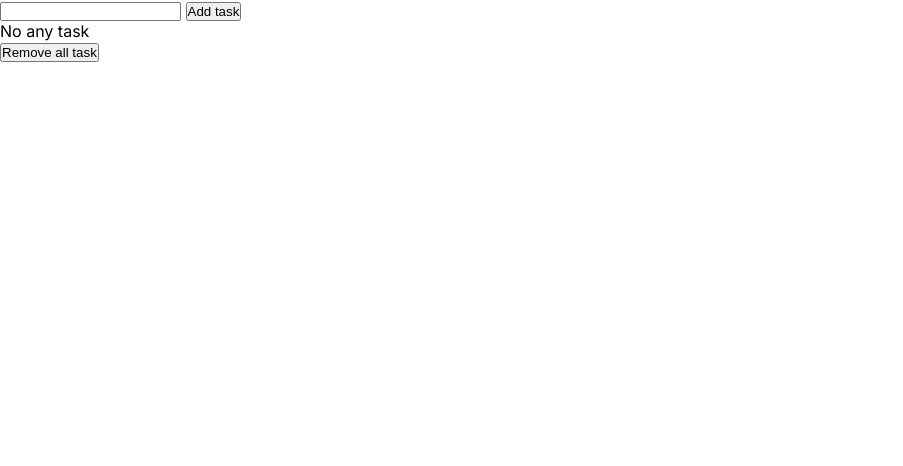
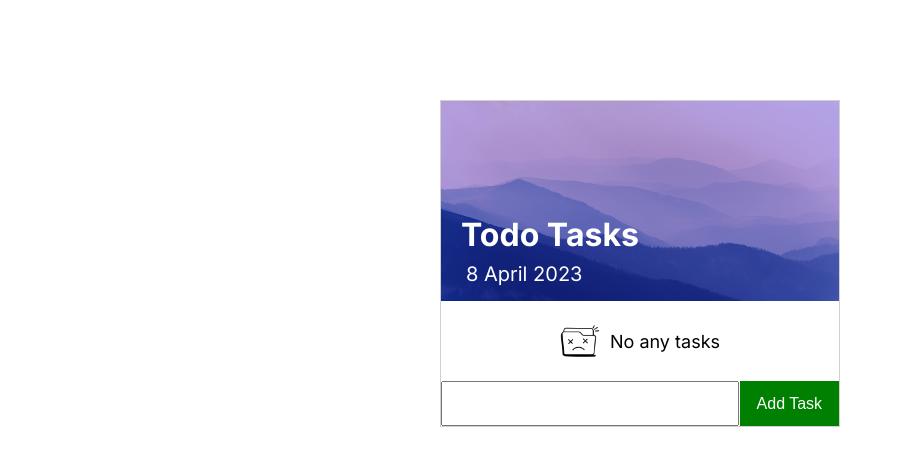
Before and after one commit to AnjitGC741/Todo-Application-JavaScript, a plain HTML site: page index.html in a window 1280 px wide. Shown: the whole page, without its empty margins (0-903 px from the left). Drawn offline with nearby package versions, Linux system fonts and the light colour scheme; a web font is replaced by a local one.

Commit message:
Complete

```diff
--- a/index.html
+++ b/index.html
@@ -7,16 +7,44 @@
     <!-- font link -->
     <link rel="preconnect" href="https://fonts.googleapis.com" />
     <link rel="preconnect" href="https://fonts.gstatic.com" crossorigin />
-    <link href="https://fonts.googleapis.com/css2?family=Advent+Pro:wght@100&family=Inter:wght@400;500;600;700&family=Signika+Negative:wght@300&display=swap" rel="stylesheet"/>
+    <link
+      href="https://fonts.googleapis.com/css2?family=Advent+Pro:wght@100&family=Inter:wght@400;500;600;700&family=Signika+Negative:wght@300&display=swap"
+      rel="stylesheet"
+    />
+     <!-- font awesome links -->
+     <script type="module" src="https://unpkg.com/ionicons@5.5.2/dist/ionicons/ionicons.esm.js"></script>
+     <script nomodule src="https://unpkg.com/ionicons@5.5.2/dist/ionicons/ionicons.js"></script>
+     <link rel="stylesheet" type="text/css" href="https://cdnjs.cloudflare.com/ajax/libs/font-awesome/5.15.1/css/all.min.css">
     <link rel="stylesheet" href="style.css" />
     <title>Todo</title>
   </head>
   <body>
-    <input type="text" id="myInput">
-<button onclick="storeValue()">Add task</button>
-<ul id="myList"></ul>
-<p id="emptyMessage"></p>
-<button onclick="removeAll();">Remove all task</button>
+    <section class="todo-box">
+      <div class="todo-box-secondary-box">
+        <div class="img-date-section">
+          <div class="for-img">
+            <img src="./img/mount-4.jpg" alt="" />
+          </div>
+          <div class="overlay">
+            <h1>Todo Tasks</h1>
+            <p id="todayDate"></p>
+          </div>
+        </div>
+        <div class="todo-list-section">
+          <ul id="myList"></ul>
+        </div>
+        <div class="emptyBox" id="emptyBox">
+          <img src="./img/empty-folder.png" alt="">
+          <p>No any tasks</p>
+    </div>
+        <div class="add-task-section">
+          <input  class="inputTask" type="text" id="inputTask">
+          <button class="add-btn" onclick="storeValue();">Add Task</button>
+        </div>
+      </div>
+    </section>
+    <p id="emptyMessage"></p>
+    <!-- <button onclick="removeAll();">Remove all task</button> -->
     <script src="script.js"></script>
   </body>
 </html>
--- a/script.js
+++ b/script.js
@@ -18,7 +18,9 @@ function deleteItem(x)
 function displayData(){
   var storedData = localStorage.getItem("tasks");
   if (storedData !== null) {
-    document.getElementById("emptyMessage").innerHTML = "";
+  document.getElementById("emptyBox").style.visibility = "hidden";
+  document.getElementById("emptyBox").style.height = "0";
+  document.getElementById("emptyBox").style.padding = "0";
     var dataArray = storedData.split(",");
     var list = document.getElementById("myList");
     for (var i = 0; i < dataArray.length; i++) {
@@ -26,7 +28,8 @@ function displayData(){
       listItem.classList.add("task-lists");
       listItem.textContent = dataArray[i];
       var button = document.createElement("button");
-      button.textContent = "Delete";
+      button.innerHTML = '<ion-icon class="trash-icon" name="trash-outline"></ion-icon>';
+      button.classList.add("delete-btn");
       button.setAttribute("onclick", "deleteItem(" + i + ")");
       listItem.appendChild(button);
       list.appendChild(listItem);
@@ -34,7 +37,9 @@ function displayData(){
 }
 else
 {
-  document.getElementById("emptyMessage").innerHTML = "No any task";
+  document.getElementById("emptyBox").style.height = "auto";
+  document.getElementById("emptyBox").style.padding = "0 0 2rem 0";
+  document.getElementById("emptyBox").style.visibility = "visible";
 }
 };
 // to delete all the value
@@ -46,12 +51,12 @@ function removeAll()
 }
 // to store the data
 function storeValue() {
-  var inputValue = document.getElementById("myInput").value;
+  var inputValue = document.getElementById("inputTask").value;
   if (localStorage.getItem("tasks") === null) {
     localStorage.setItem("tasks", inputValue);
     document.getElementById("myList").innerHTML = "";
     displayData();
-    document.getElementById("myInput").value = "";
+    document.getElementById("inputTask").value = "";
   } else {
     var tasksValue = localStorage.getItem("tasks");
     tasksValue = tasksValue.split(",");
@@ -59,6 +64,13 @@ function storeValue() {
     localStorage.setItem("tasks", tasksValue.join(","));
     document.getElementById("myList").innerHTML = "";
     displayData();
-    document.getElementById("myInput").value = "";
+    document.getElementById("inputTask").value = "";
   }
 }
+// to get date
+var today = new Date();
+var date = today.getDate();
+var month = today.toLocaleString('default', { month: 'long' });
+var year = today.getFullYear();
+var formattedDate = date + " " + month + " " + year;
+document.getElementById("todayDate").innerHTML = formattedDate;
--- a/style.css
+++ b/style.css
@@ -5,9 +5,114 @@
 }
 body{
     font-family:'Inter', sans-serif;
+    line-height: 1.5;
+}
+html{
+    font-size: 10px;
+}
+.todo-box{
+    margin: 100px auto 0;
+    max-width: 400px;
+    border: 1px solid rgb(208, 208, 208);
+    overflow: hidden;
+}
+.img-date-section{
+    width: 100%;
+    height: 200px;
+    position: relative;
+}
+.for-img{
+    width: 100%;
+    height: 100%;
+    position: absolute;
+    z-index: 1;
+}
+.for-img img{
+    width: 100%;
+    height: 100%;
+}
+.overlay{
+    background: rgba(21, 0, 255, 0.318);
+    height: 100%;
+    width: 100%;
+    position:absolute;
+    z-index: 2;
+    padding: 2rem;
+}
+.overlay h1{
+    font-size: 3.2rem;
+    color: white;
+    margin-top: 9rem;
+}
+.overlay p {
+    font-size: 2rem;
+    color: white;
+    margin-left: 0.5rem;
+}
+.todo-list-section{
+    padding: 1rem;
+    /* min-height: 10rem; */
+}
+.todo-list-section ul li:last-child {
+    border: none;
 }
 .task-lists{
-    background-color: aqua;
+    list-style: none;
     display: flex;
     justify-content: space-between;
+    align-items: center;
+    border-bottom: 1px solid rgb(205, 205, 205);
+    font-size: 1.8rem;
+    padding: 0.5rem 0;
 }
+.delete-btn{
+    background-color: rgb(231, 5, 5);
+    border: none;
+    color: white;
+    font-size: 2rem;
+    padding: 0.8rem;
+    border-radius: 50%;
+    display: flex;
+    align-items: center;
+    cursor: pointer;
+}
+.delete-btn:hover{
+    background-color:rgb(231, 55, 55) ;
+}
+.add-task-section{
+    width: 100%;
+    display: flex;
+    gap: 1px;
+}
+.inputTask{
+    font-size: 1.8rem;
+    padding: 1rem;
+    width: 75%;
+}
+.inputTask:focus{
+    outline: none;
+}
+.add-btn{
+    background-color: green;
+    color: white;
+    font-size: 1.6rem;
+    border: none;
+    padding: 5px 10px;
+    width: 25%;
+}
+.emptyBox{
+    width: 100%;
+    display: flex;
+    justify-content: center;
+    align-items: center;
+    gap: 1rem;
+    visibility: hidden;
+    padding: 0 0 2rem 0;
+}
+.emptyBox img{
+    height: 40px;
+    width: 40px;
+}
+.emptyBox p {
+    font-size: 1.8rem;
+}
```
Also changed, not shown: img/empty-folder.png (added), img/mount-4.jpg (added).
